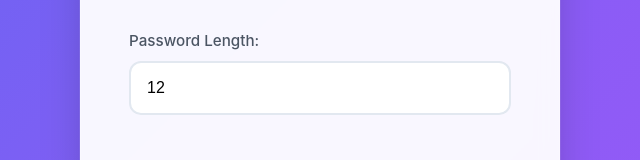
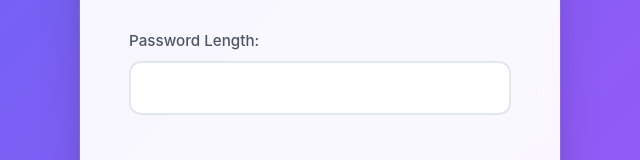
Before and after one commit to theonlyshravan/password_generator_app, a plain HTML site: page index.html in a window 1280 px wide. Shown: the part 133-293 px from the top of the page, 320-960 px from the left. Drawn offline with Linux system fonts and the light colour scheme.

Commit message:
HTML updated

```diff
--- a/index.html
+++ b/index.html
@@ -9,7 +9,7 @@
     <div class="container">
         <h1>Password Generator</h1>
         <label for="length">Password Length:</label>
-        <input type="number" id="length" min="4" max="50" value="12">
+        <input type="number" id="length" min="4" max="50">
 
         <div class="options">
             <label><input type="checkbox" id="alphabets" checked> Include Alphabets</label>
```
